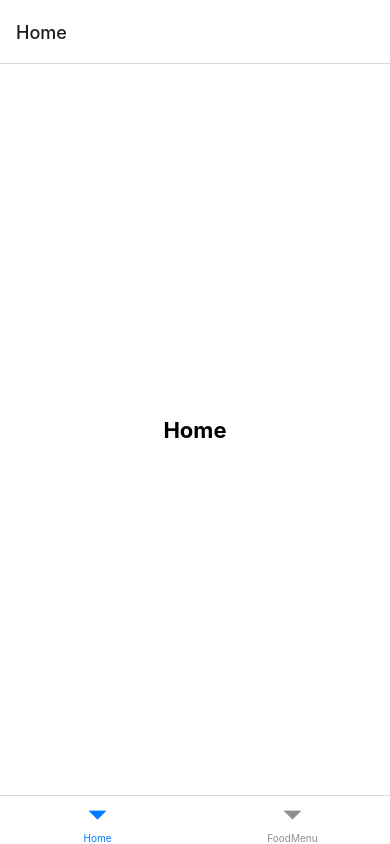
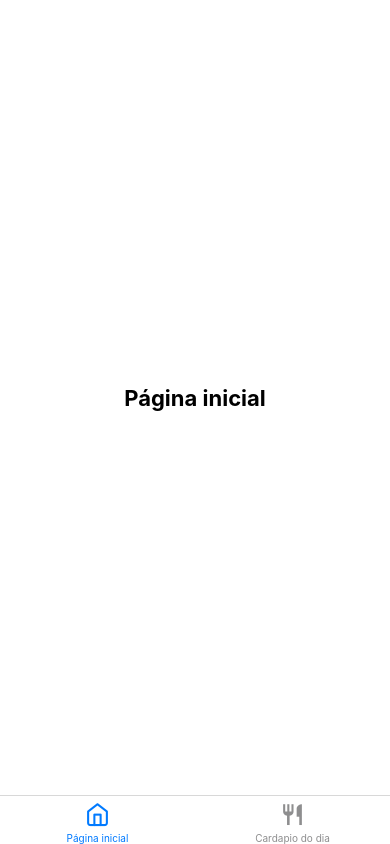
Before and after one commit to redeUbuntu/core, a React Native app in the folder mobile/redeUbuntuMobileApp/: screen / in a window 390 px wide. Built offline with nearby package versions, Linux system fonts and the light colour scheme.

Commit message:
feat(mobile-app): add tab navigation

```diff
--- a/mobile/redeUbuntuMobileApp/src/routes/tab.routes.tsx
+++ b/mobile/redeUbuntuMobileApp/src/routes/tab.routes.tsx
@@ -1,4 +1,5 @@
 import { createBottomTabNavigator } from '@react-navigation/bottom-tabs'
+import { Feather, MaterialCommunityIcons } from '@expo/vector-icons'
 
 import Home from '../screens/Home'
 import FoodMenu from '../screens/FoodMenu'
@@ -7,9 +8,33 @@ const Tab = createBottomTabNavigator();
 
 export default function TabRoutes() {
     return (
-        <Tab.Navigator>
-            <Tab.Screen name="Home" component={Home} />
-            <Tab.Screen name="FoodMenu" component={FoodMenu} />
+        <Tab.Navigator screenOptions={{ headerShown: false }}>
+            <Tab.Screen
+                name="Página inicial"
+                component={Home}
+                options={{
+                    tabBarIcon: ({ color, size }) =>
+                        <Feather
+                            name='home'
+                            color={color}
+                            size={size}
+                        />,
+                    tabBarLabel: 'Página inicial'
+                }}
+            />
+            <Tab.Screen
+                name="Cardapio do dia"
+                component={FoodMenu}
+                options={{
+                    tabBarIcon: ({ color, size }) =>
+                        <MaterialCommunityIcons
+                            name='silverware-fork-knife'
+                            color={color}
+                            size={size}
+                        />,
+                    tabBarLabel: 'Cardapio do dia'
+                }}
+            />
         </Tab.Navigator>
     );
 }
--- a/mobile/redeUbuntuMobileApp/src/screens/FoodMenu.tsx
+++ b/mobile/redeUbuntuMobileApp/src/screens/FoodMenu.tsx
@@ -3,7 +3,7 @@ import { StyleSheet, Text, View } from 'react-native';
 export default function FoodMenu() {
   return (
     <View style={styles.container}>
-      <Text style={styles.title}>FoodMenu</Text>
+      <Text style={styles.title}>Cardapio do dia</Text>
     </View>
   );
 }
--- a/mobile/redeUbuntuMobileApp/src/screens/Home.tsx
+++ b/mobile/redeUbuntuMobileApp/src/screens/Home.tsx
@@ -3,7 +3,7 @@ import { StyleSheet, Text, View } from 'react-native';
 export default function Home() {
   return (
     <View style={styles.container}>
-      <Text style={styles.title}>Home</Text>
+      <Text style={styles.title}>Página inicial</Text>
     </View>
   );
 }
```
Also changed, not shown: mobile/redeUbuntuMobileApp/package.json (+6 -1 lines), 1 other file (tests, documents, lock files or other folders).
